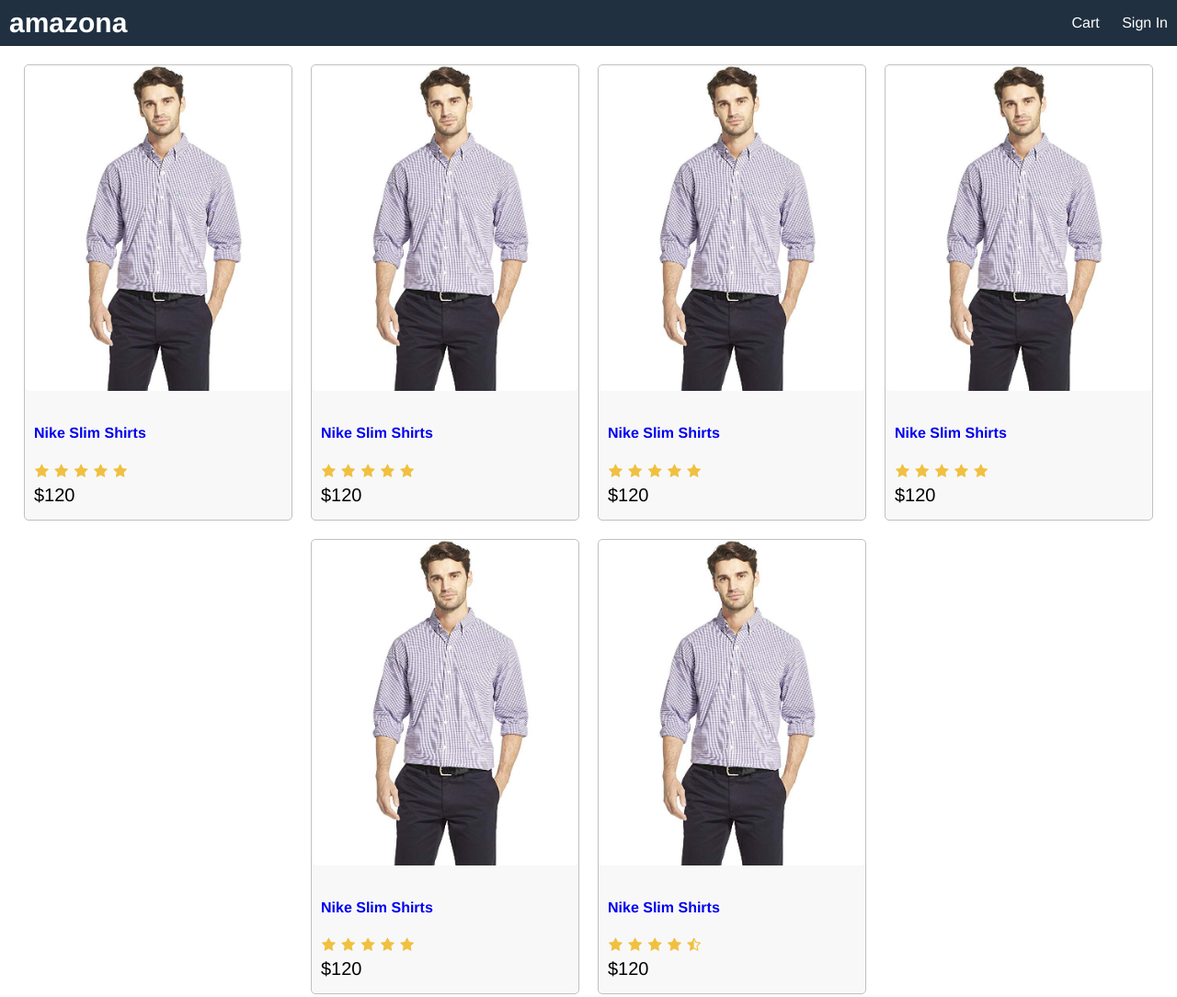
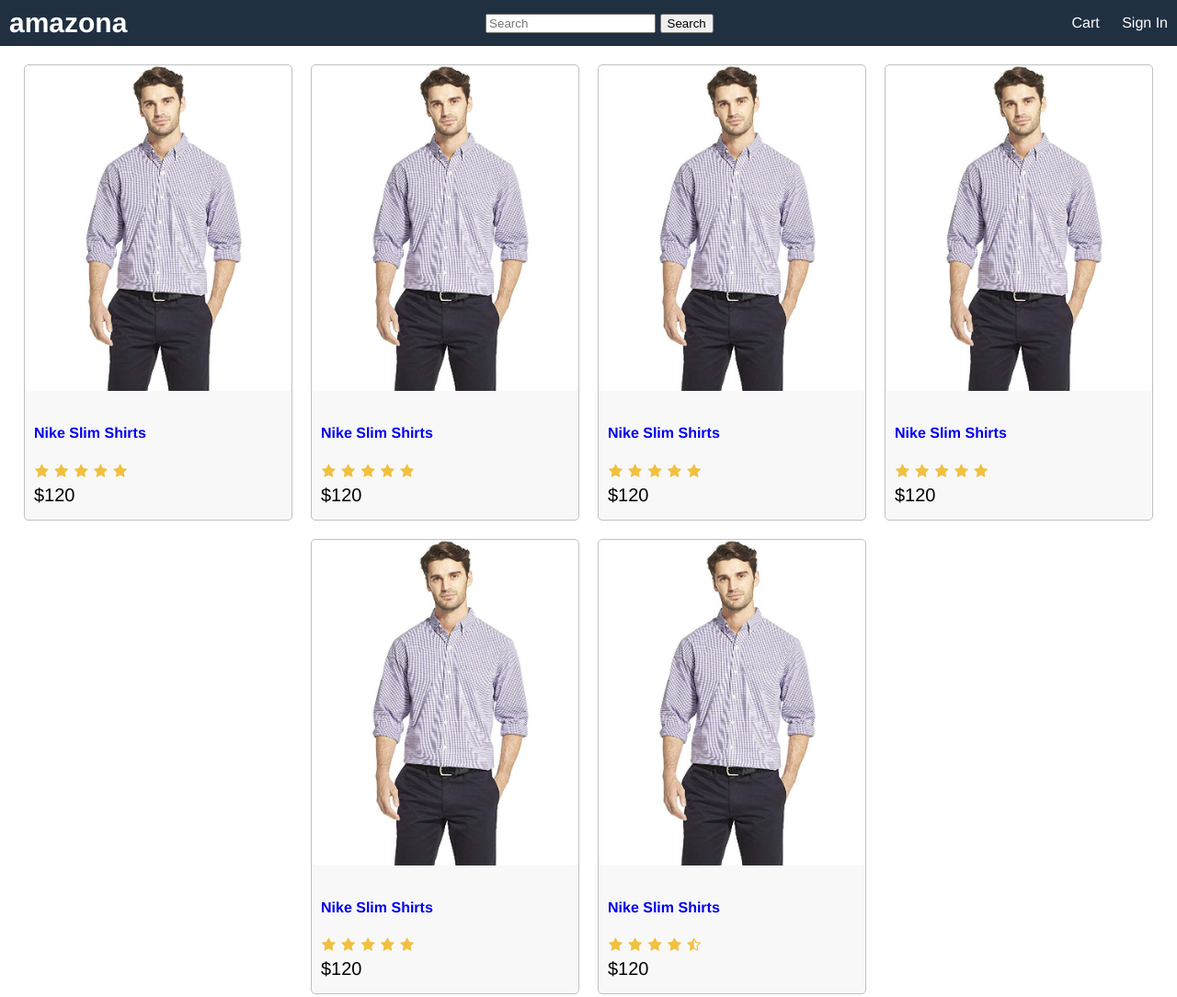
Before and after one commit to mosskhinagte/CONFRIMONLINNOW, a website: page template/index.html in a window 1280 px wide. Shown: the top 1084 px of the page at 92% size. Drawn offline with Linux system fonts and the light colour scheme.

Commit message:
amazonbasir

```diff
--- a/template/index.html
+++ b/template/index.html
@@ -1,19 +1,24 @@
 <!DOCTYPE html>
 <html>
+
 <head>
   <link rel="stylesheet" href="style.css" />
-    <link
-      rel="stylesheet"
-      href="https://cdnjs.cloudflare.com/ajax/libs/font-awesome/4.7.0/css/font-awesome.min.css"
-    />
+  <link rel="stylesheet" href="https://cdnjs.cloudflare.com/ajax/libs/font-awesome/4.7.0/css/font-awesome.min.css" />
   <title>Amazona</title>
 </head>
+
 <body>
   <div class="grid-container">
     <header class="row">
       <div>
         <a class="brand" href="index.html">amazona</a>
       </div>
+
+      <form class="seach-form">
+        <input type="text" placeholder="Search">
+        <button>Search</button>
+      </form>
+
       <div>
         <a href="cart.html">Cart</a>
         <a href="signin.html">Sign In</a>
@@ -142,4 +147,5 @@
     <footer class="row center">All right reserved</footer>
   </div>
 </body>
+
 </html>
```
Also changed, not shown: package.json (line endings or trailing spaces). Lines whose indentation alone changed are shown as unchanged.
